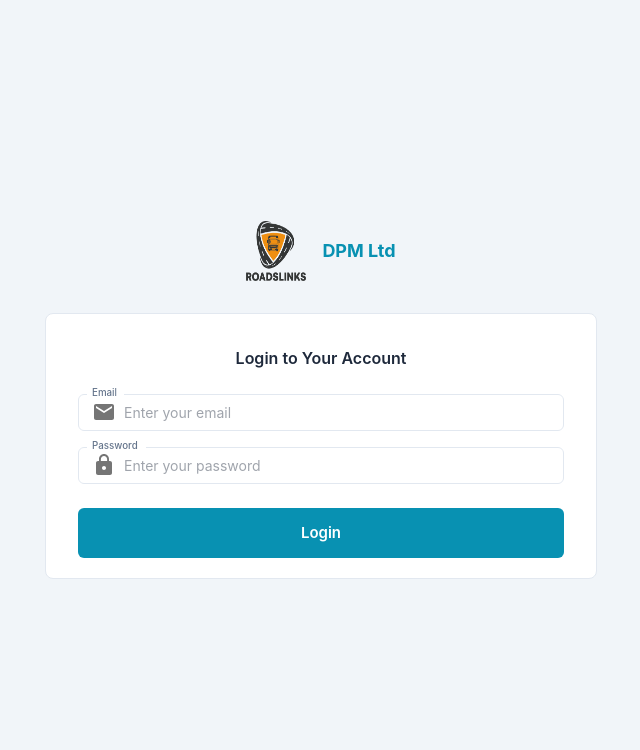
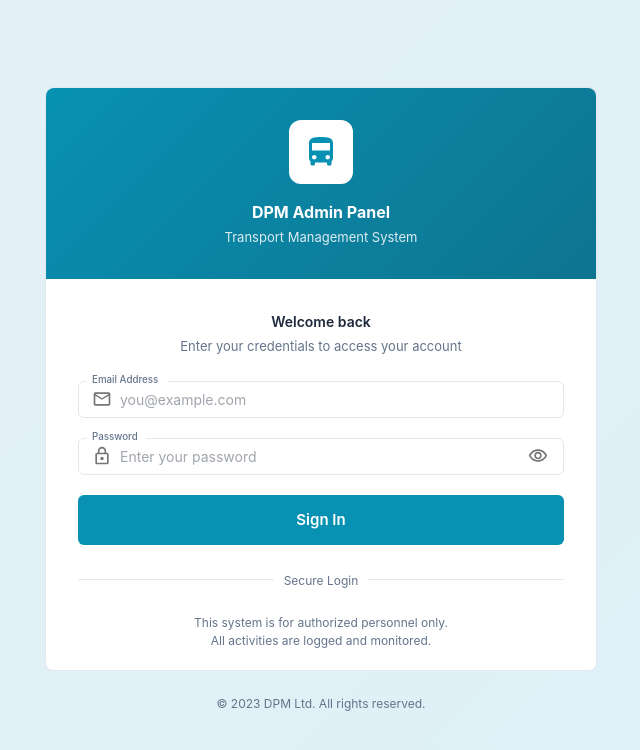
Before and after one commit to kallyas/dmp-admin-panel, a React (Vite) app: page / in a window 1280 px wide. Shown: the top 750 px of the page, without its empty margins (319-959 px from the left). Built offline with nearby package versions, Linux system fonts and the light colour scheme.

Commit message:
style: redesign login page with branded header
- Add gradient header with logo and branding
- Improve form layout with password visibility toggle
- Add security notice footer

```diff
--- a/src/pages/Login.jsx
+++ b/src/pages/Login.jsx
@@ -11,12 +11,19 @@ import {
   CardContent,
   CircularProgress,
   Container,
+  Divider,
+  IconButton,
   InputAdornment,
+  Stack,
   TextField,
   Typography,
+  alpha,
 } from '@mui/material';
-import EmailIcon from '@mui/icons-material/Email';
-import LockIcon from '@mui/icons-material/Lock';
+import EmailOutlinedIcon from '@mui/icons-material/EmailOutlined';
+import LockOutlinedIcon from '@mui/icons-material/LockOutlined';
+import VisibilityOutlinedIcon from '@mui/icons-material/VisibilityOutlined';
+import VisibilityOffOutlinedIcon from '@mui/icons-material/VisibilityOffOutlined';
+import DirectionsBusIcon from '@mui/icons-material/DirectionsBus';
 import { loginSchema } from '../utils/validations';
 import { setToken } from '../features/auth/authSlice';
 import { useLogin } from '../api/hooks';
@@ -25,6 +32,7 @@ const Login = () => {
   const navigate = useNavigate();
   const dispatch = useDispatch();
   const [error, setError] = useState(null);
+  const [showPassword, setShowPassword] = useState(false);
 
   const {
     register,
@@ -66,45 +74,72 @@ const Login = () => {
         display: 'flex',
         alignItems: 'center',
         justifyContent: 'center',
-        backgroundColor: 'background.default',
+        background: (theme) =>
+          `linear-gradient(135deg, ${alpha(theme.palette.primary.main, 0.05)} 0%, ${alpha(theme.palette.primary.light, 0.1)} 100%)`,
         py: 4,
       }}
     >
       <Container maxWidth="sm">
-        <Box sx={{ textAlign: 'center', mb: 4 }}>
+        <Card sx={{ overflow: 'visible' }}>
+          {/* Header Section */}
           <Box
             sx={{
+              background: (theme) =>
+                `linear-gradient(135deg, ${theme.palette.primary.main} 0%, ${theme.palette.primary.dark} 100%)`,
+              color: 'white',
+              py: 4,
+              px: 3,
+              textAlign: 'center',
+              borderRadius: '8px 8px 0 0',
+            }}
+          >
+            <Box
+              sx={{
+                width: 64,
+                height: 64,
+                borderRadius: 2,
+                bgcolor: 'white',
                 display: 'flex',
                 alignItems: 'center',
                 justifyContent: 'center',
-              gap: 2,
+                mx: 'auto',
                 mb: 2,
               }}
             >
-            <img
-              src="/roadslinks_logo.png"
-              alt="Logo"
-              style={{ width: 60, height: 60 }}
-            />
-            <Typography variant="h4" color="primary" fontWeight={700}>
-              DPM Ltd
+              <DirectionsBusIcon sx={{ fontSize: 36, color: 'primary.main' }} />
+            </Box>
+            <Typography variant="h5" fontWeight={700}>
+              DPM Admin Panel
+            </Typography>
+            <Typography variant="body2" sx={{ opacity: 0.85, mt: 0.5 }}>
+              Transport Management System
             </Typography>
           </Box>
-        </Box>
 
-        <Card>
           <CardContent sx={{ p: 4 }}>
             <Typography
-              variant="h5"
+              variant="h6"
               textAlign="center"
               gutterBottom
               fontWeight={600}
             >
-              Login to Your Account
+              Welcome back
+            </Typography>
+            <Typography
+              variant="body2"
+              textAlign="center"
+              color="text.secondary"
+              sx={{ mb: 3 }}
+            >
+              Enter your credentials to access your account
             </Typography>
 
             {error && (
-              <Alert severity="error" sx={{ mt: 2 }}>
+              <Alert
+                severity="error"
+                sx={{ mb: 3 }}
+                onClose={() => setError(null)}
+              >
                 {error}
               </Alert>
             )}
@@ -112,12 +147,12 @@ const Login = () => {
             <Box
               component="form"
               onSubmit={handleSubmit(handleLogin)}
-              sx={{ mt: 3 }}
             >
+              <Stack spacing={2.5}>
                 <TextField
                   fullWidth
-                label="Email"
-                placeholder="Enter your email"
+                  label="Email Address"
+                  placeholder="you@example.com"
                   type="email"
                   {...register('email')}
                   error={!!errors.email}
@@ -125,29 +160,42 @@ const Login = () => {
                   InputProps={{
                     startAdornment: (
                       <InputAdornment position="start">
-                      <EmailIcon color="action" />
+                        <EmailOutlinedIcon fontSize="small" color="action" />
                       </InputAdornment>
                     ),
                   }}
-                sx={{ mb: 2 }}
                 />
 
                 <TextField
                   fullWidth
                   label="Password"
                   placeholder="Enter your password"
-                type="password"
+                  type={showPassword ? 'text' : 'password'}
                   {...register('password')}
                   error={!!errors.password}
                   helperText={errors.password?.message}
                   InputProps={{
                     startAdornment: (
                       <InputAdornment position="start">
-                      <LockIcon color="action" />
+                        <LockOutlinedIcon fontSize="small" color="action" />
+                      </InputAdornment>
+                    ),
+                    endAdornment: (
+                      <InputAdornment position="end">
+                        <IconButton
+                          size="small"
+                          onClick={() => setShowPassword(!showPassword)}
+                          edge="end"
+                        >
+                          {showPassword ? (
+                            <VisibilityOffOutlinedIcon fontSize="small" />
+                          ) : (
+                            <VisibilityOutlinedIcon fontSize="small" />
+                          )}
+                        </IconButton>
                       </InputAdornment>
                     ),
                   }}
-                sx={{ mb: 3 }}
                 />
 
                 <Button
@@ -156,16 +204,45 @@ const Login = () => {
                   fullWidth
                   size="large"
                   disabled={loginMutation.isPending}
+                  sx={{ mt: 1 }}
                 >
                   {loginMutation.isPending ? (
-                  <CircularProgress size={24} color="inherit" />
+                    <CircularProgress size={22} color="inherit" />
                   ) : (
-                  'Login'
+                    'Sign In'
                   )}
                 </Button>
+              </Stack>
             </Box>
+
+            <Divider sx={{ my: 3 }}>
+              <Typography variant="caption" color="text.secondary">
+                Secure Login
+              </Typography>
+            </Divider>
+
+            <Typography
+              variant="caption"
+              display="block"
+              textAlign="center"
+              color="text.secondary"
+            >
+              This system is for authorized personnel only.
+              <br />
+              All activities are logged and monitored.
+            </Typography>
           </CardContent>
         </Card>
+
+        <Typography
+          variant="caption"
+          display="block"
+          textAlign="center"
+          color="text.secondary"
+          sx={{ mt: 3 }}
+        >
+          © {new Date().getFullYear()} DPM Ltd. All rights reserved.
+        </Typography>
       </Container>
     </Box>
   );
```
Lines whose indentation alone changed are shown as unchanged.
